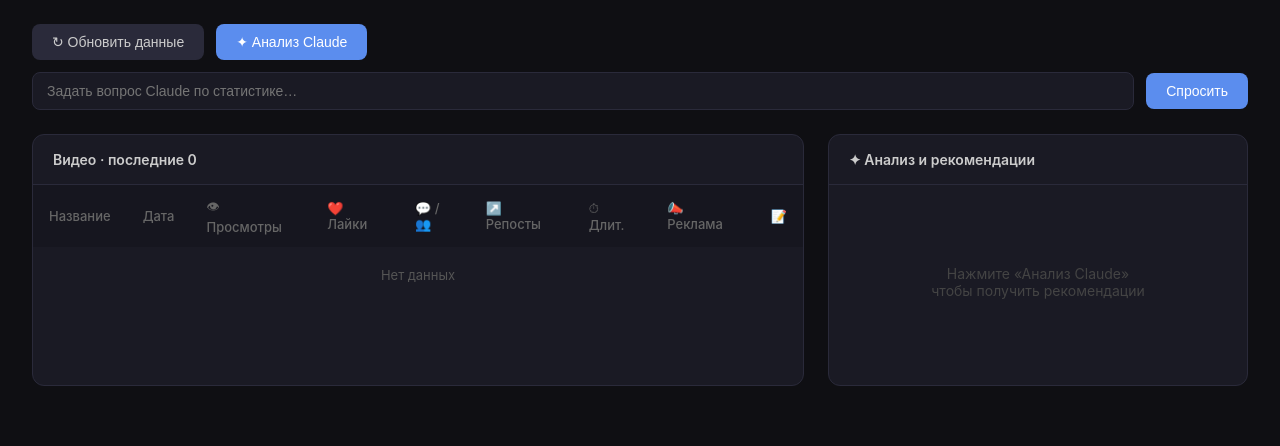
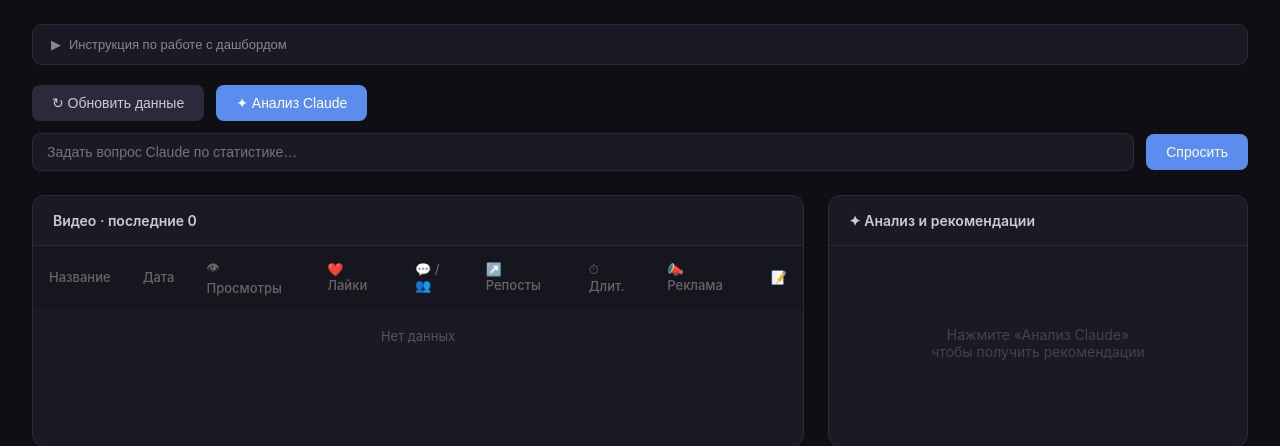
Before and after one commit to nedicom/vk-analytics, a Flask app: page / in a window 1280 px wide. Shown: the part 54-500 px from the top of the page. Run offline with Flask 3, Linux system fonts and the light colour scheme; data that the repository does not hold is empty.

Commit message:
Add collapsible onboarding help panel for new users
Co-Authored-By: Claude Sonnet 4.6 <noreply@anthropic.com>

```diff
--- a/templates/index.html
+++ b/templates/index.html
@@ -159,6 +159,41 @@
     .history-date { font-size: 12px; color: #666; margin-bottom: 4px; }
     .history-preview { font-size: 13px; color: #888; white-space: nowrap; overflow: hidden; text-overflow: ellipsis; }
 
+    .help-banner {
+      background: #1a1a24;
+      border: 1px solid #2a2a3a;
+      border-radius: 10px;
+      margin-bottom: 20px;
+      overflow: hidden;
+    }
+    .help-toggle {
+      width: 100%;
+      background: none;
+      border: none;
+      padding: 12px 18px;
+      text-align: left;
+      color: #888;
+      font-size: 13px;
+      cursor: pointer;
+      display: flex;
+      align-items: center;
+      gap: 8px;
+    }
+    .help-toggle:hover { color: #ccc; }
+    .help-toggle .arrow { transition: transform 0.2s; display: inline-block; }
+    .help-toggle.open .arrow { transform: rotate(90deg); }
+    .help-body {
+      display: none;
+      padding: 0 18px 16px;
+      font-size: 13px;
+      color: #888;
+      line-height: 1.8;
+    }
+    .help-body.open { display: block; }
+    .help-body b { color: #bbb; }
+    .help-grid { display: grid; grid-template-columns: 1fr 1fr; gap: 8px 24px; margin-top: 8px; }
+    @media (max-width: 700px) { .help-grid { grid-template-columns: 1fr; } }
+
     .error-banner {
       background: #2a1a1a;
       border: 1px solid #5a2a2a;
@@ -220,6 +255,50 @@
 </header>
 
 <div class="container">
+  <div class="help-banner">
+    <button class="help-toggle" id="helpToggle" onclick="toggleHelp()">
+      <span class="arrow">▶</span> Инструкция по работе с дашбордом
+    </button>
+    <div class="help-body" id="helpBody">
+      <div class="help-grid">
+        <div>
+          <b>📊 Верхние карточки</b><br>
+          Общая статистика по последним клипам и рекламе за 30 дней — просмотры, лайки, расход бюджета.
+        </div>
+        <div>
+          <b>↻ Обновить данные</b><br>
+          Подгружает свежую статистику из ВКонтакте без перезагрузки страницы.
+        </div>
+        <div>
+          <b>📋 Таблица видео</b><br>
+          Последние клипы группы. Столбец <b>💬 / 👥</b> — общее число комментариев / уникальных авторов.
+          Нажми на название видео — откроется в ВКонтакте.
+        </div>
+        <div>
+          <b>📣 Реклама в таблице</b><br>
+          Выбери из выпадающего списка кампанию которая продвигала это видео — покажется статистика: показы, клики, CTR, расход.
+        </div>
+        <div>
+          <b>📝 Сценарий</b><br>
+          Кнопка в последней колонке открывает поле для текста или сценария видео.
+          Синяя иконка — сценарий уже добавлен. Claude использует его при анализе.
+        </div>
+        <div>
+          <b>✦ Анализ Claude</b><br>
+          ИИ анализирует статистику всех видео и даёт конкретные рекомендации — что снимать, когда публиковать, что работает лучше.
+        </div>
+        <div>
+          <b>💬 Задать вопрос</b><br>
+          Поле рядом с кнопкой «Спросить» — любой вопрос по данным. Например: «Какое видео дало лучший CTR?» или «Предложи тему для следующего клипа».
+        </div>
+        <div>
+          <b>📚 История анализов</b><br>
+          Справа сохраняются последние 30 анализов — кликни на любой чтобы посмотреть.
+        </div>
+      </div>
+    </div>
+  </div>
+
   {% if error %}
   <div class="error-banner">⚠️ Ошибка загрузки данных: {{ error }}</div>
   {% endif %}
@@ -412,6 +491,18 @@
     document.getElementById('analysisBox').scrollIntoView({ behavior: 'smooth' });
   }
 
+  function toggleHelp() {
+    const toggle = document.getElementById('helpToggle');
+    const body = document.getElementById('helpBody');
+    const open = body.classList.toggle('open');
+    toggle.classList.toggle('open', open);
+    localStorage.setItem('helpOpen', open ? '1' : '0');
+  }
+  if (localStorage.getItem('helpOpen') === '1') {
+    document.getElementById('helpBody').classList.add('open');
+    document.getElementById('helpToggle').classList.add('open');
+  }
+
   const mappings = {{ mappings | tojson }};
 
   async function loadCampaigns() {
```
